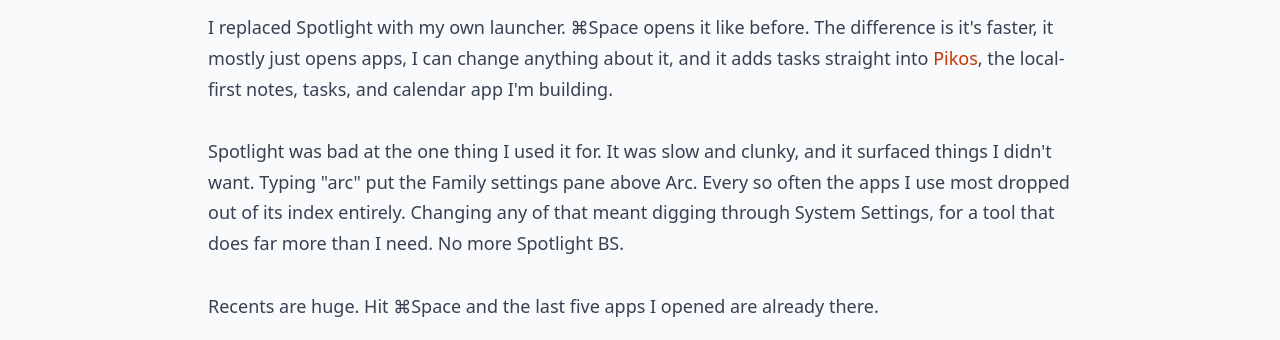
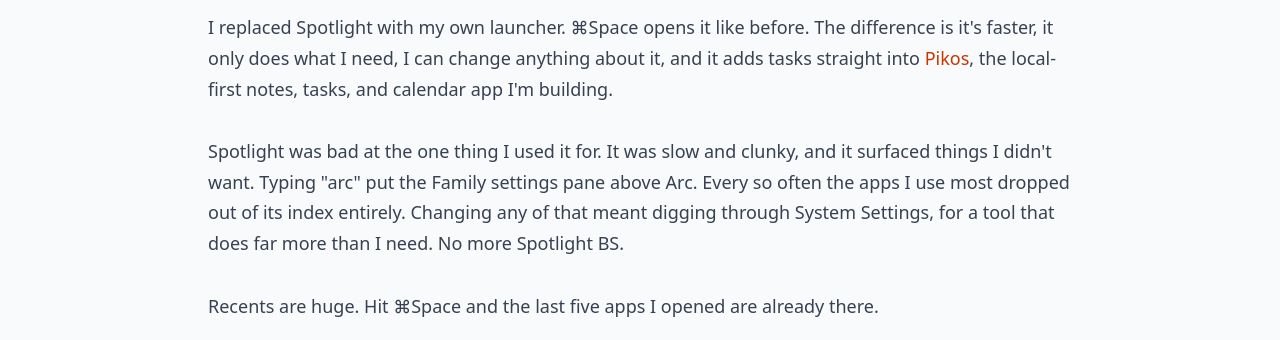
Before and after one commit to Alex-AK/goose-labs, an Astro site: page /project/replacing-spotlight in a window 1280 px wide. Shown: the part 460-800 px from the top of the page. Built offline with nearby package versions, Linux system fonts and the light colour scheme; Astro itself is replaced by a stand-in of ours.

Commit message:
docs: say the launcher only does what i need

```diff
--- a/src/content/project/replacing-spotlight.mdx
+++ b/src/content/project/replacing-spotlight.mdx
@@ -8,7 +8,7 @@
 
 ## Project overview
 
-I replaced Spotlight with my own launcher. ⌘Space opens it like before. The difference is it's faster, it mostly just opens apps, I can change anything about it, and it adds tasks straight into [Pikos](https://pikos.app), the local-first notes, tasks, and calendar app I'm building.
+I replaced Spotlight with my own launcher. ⌘Space opens it like before. The difference is it's faster, it only does what I need, I can change anything about it, and it adds tasks straight into [Pikos](https://pikos.app), the local-first notes, tasks, and calendar app I'm building.
 
 Spotlight was bad at the one thing I used it for. It was slow and clunky, and it surfaced things I didn't want. Typing "arc" put the Family settings pane above Arc. Every so often the apps I use most dropped out of its index entirely. Changing any of that meant digging through System Settings, for a tool that does far more than I need. No more Spotlight BS.
 
```
